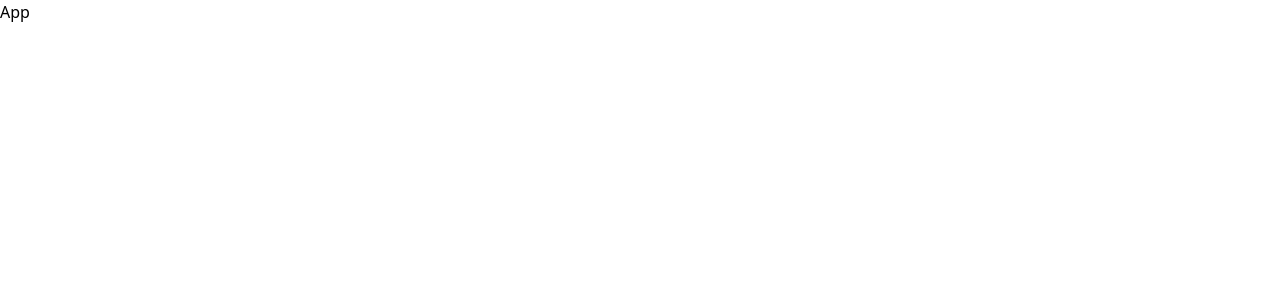
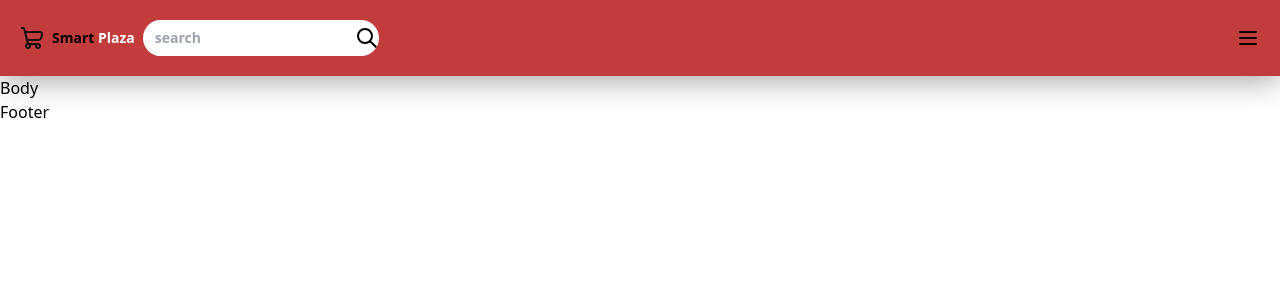
Before and after one commit to ruwanliyanage123/smart-plaza, a React (Create React App) app: page / in a window 1280 px wide. Shown: the top 300 px of the page. Built offline with nearby package versions, Linux system fonts and the light colour scheme.

Commit message:
Add header

```diff
--- a/src/App.jsx
+++ b/src/App.jsx
@@ -1,8 +1,15 @@
 import React from 'react'
+import Header from './components/Header/Header'
+import Body from './components/Body/Body'
+import Footer from './components/Footer/Footer'
 
 const App = () => {
   return (
-    <div>App</div>
+    <div className='w-full h-screen'>
+        <Header/>
+        <Body/>
+        <Footer/>
+    </div>
   )
 }
 
--- a/src/components/Body/Body.jsx
+++ b/src/components/Body/Body.jsx
@@ -0,0 +1,9 @@
+import React from 'react'
+
+const Body = () => {
+  return (
+    <div>Body</div>
+  )
+}
+
+export default Body
--- a/src/components/Footer/Footer.jsx
+++ b/src/components/Footer/Footer.jsx
@@ -0,0 +1,9 @@
+import React from 'react'
+
+const Footer = () => {
+  return (
+    <div>Footer</div>
+  )
+}
+
+export default Footer
--- a/src/components/Header/Header.jsx
+++ b/src/components/Header/Header.jsx
@@ -0,0 +1,27 @@
+import React from 'react';
+import menu from '../../img/cart.svg';
+import cart from '../../img/menu.svg';
+import search from '../../img/search.svg';
+
+const Header = () => {
+  return (
+    <header className="fix top-0 left-0 z-[100] w-full p-5 bg-my flex items-center justify-between drop-shadow-header-shadow">
+        {/* left side */}
+        <div className='flex items-center'>
+            <img src={menu} alt="menu" className=' w-6 h-6 object-contain cursor-pointer'/>
+            <h1 className='ml-2 text-sm font-semibold'>
+                Smart <span className='text-white'>Plaza</span>
+            </h1>
+            <div className='overflow-hidden ml-2 flex items-center rounded-full  bg-white'>
+                <input type='text' placeholder='search' className='ml-1 outline-none p-2 font-semibold text-sm w-[200px] bg-inherit'/>
+                <img src={search} alt="search" className='ml-2 w-6 h-6 object-contain cursor-pointer'/>
+            </div>
+        </div>
+
+        {/* right side */}
+        <img src={cart} alt="cart" className=' w-6 h-6 object-contain cursor-pointer'/>
+    </header>
+  )
+}
+
+export default Header
--- a/tailwind.config.js
+++ b/tailwind.config.js
@@ -4,7 +4,14 @@ module.exports = {
     "./src/**/*.{js,jsx,ts,tsx}",
   ],
   theme: {
-    extend: {},
+    extend: {
+      colors: {
+        "my": "#c23c3c",
+      },
+      dropShadow: {
+        "header-shadow": "rgba(0, 0, 0, 0.35) 0px 5px 15px",
+      }
+    },
   },
   plugins: [],
 }
```
